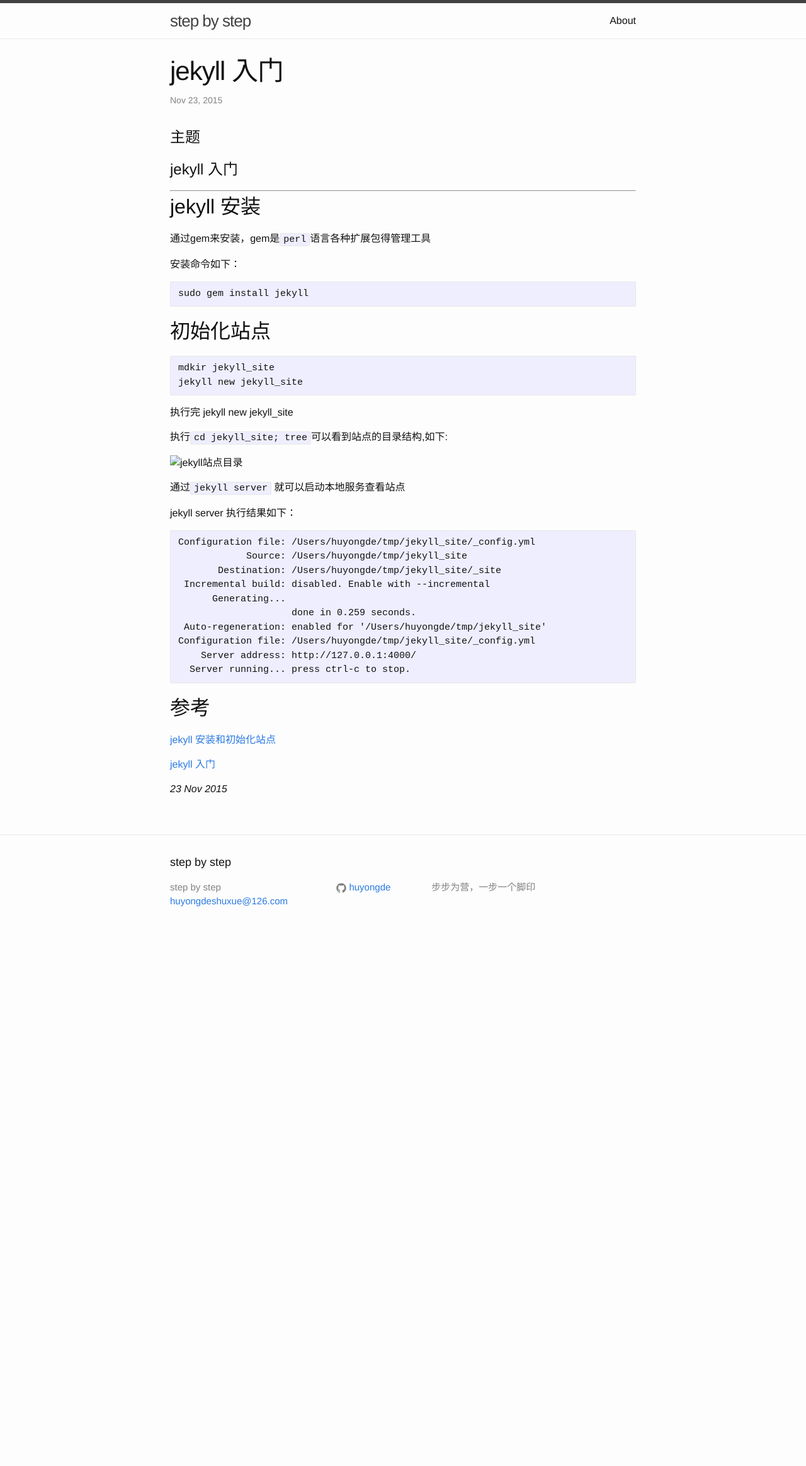
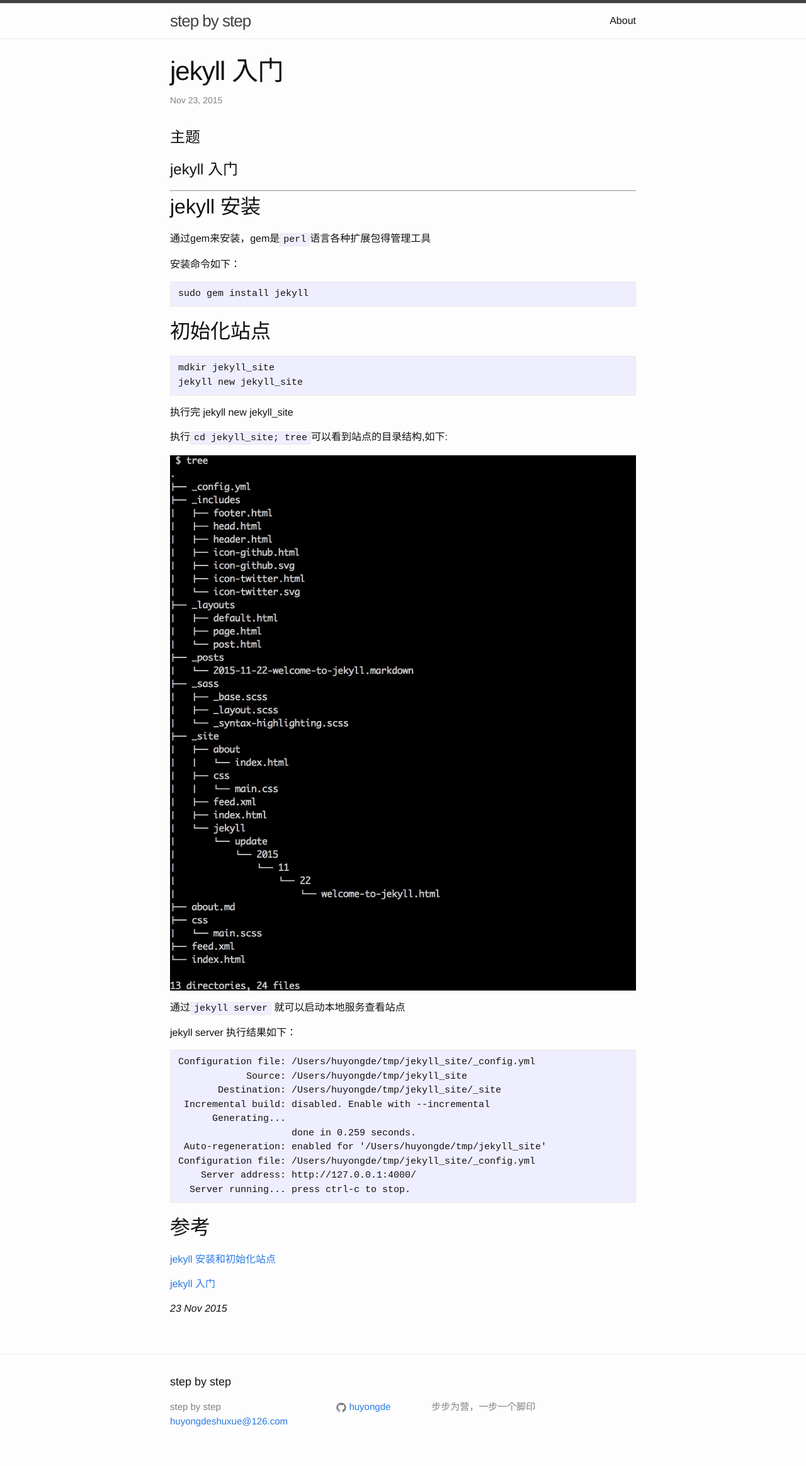
Before and after one commit to huyongde/huyongde.github.io, a Jekyll site: the page built from _posts/2015-11-23-jekyll-learn.md, in a window 1280 px wide. Shown: the whole page at 63% size. Built offline with Jekyll 4.4.1, drawn with Linux system fonts in a browser that asks for light colours; before the commit the page ends 1503 px from its top, so only the background shows below that.

Commit message:
update img path

```diff
--- a/_posts/2015-11-23-jekyll-learn.md
+++ b/_posts/2015-11-23-jekyll-learn.md
@@ -30,7 +30,7 @@
 
 执行`cd jekyll_site; tree`可以看到站点的目录结构,如下:
 
-![jekyll站点目录](../image/tree_re.png)
+![jekyll站点目录](/image/tree_re.png)
 
 通过`jekyll server` 就可以启动本地服务查看站点
 
```
